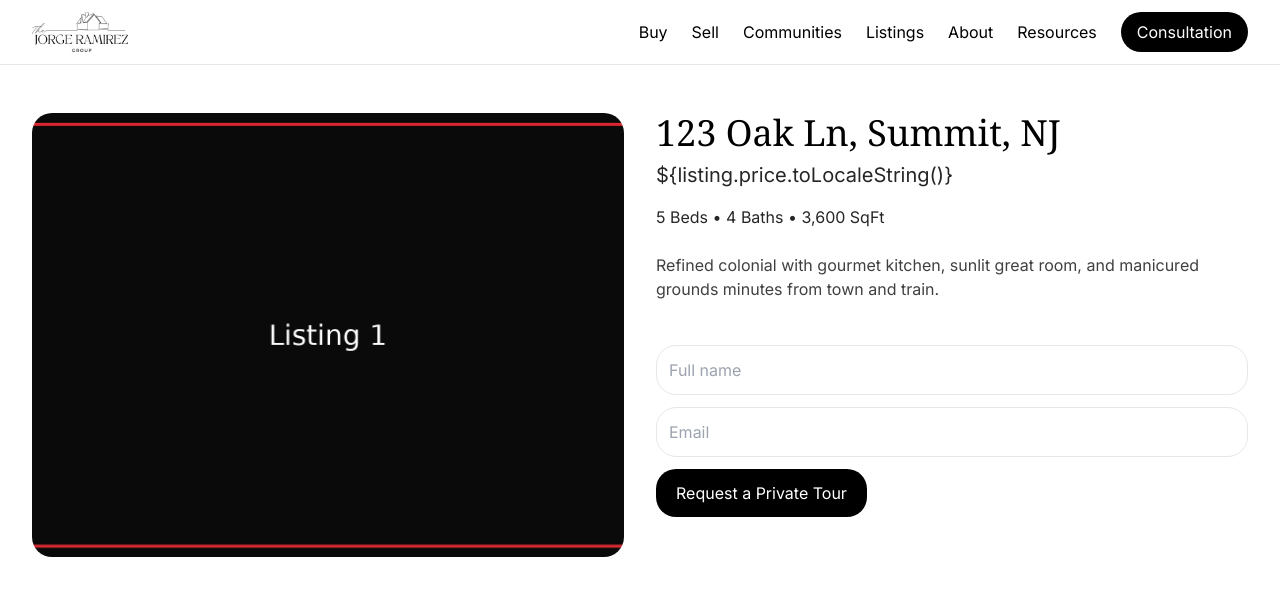
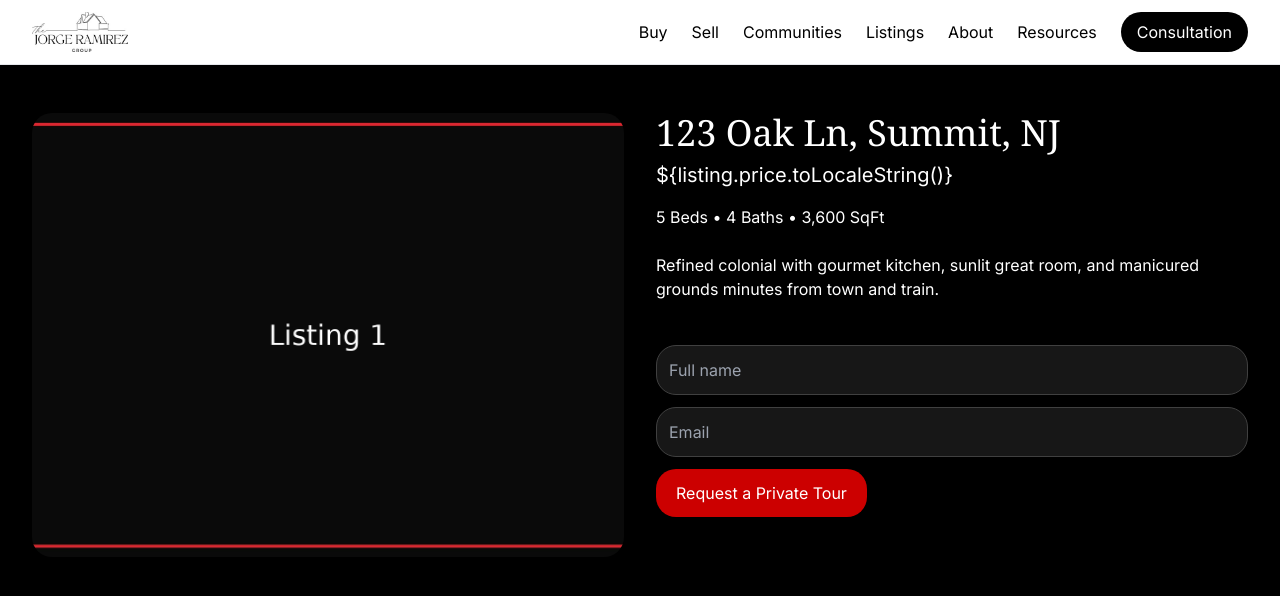
Before and after one commit to jorgeramirez76/jorge-ramirez-group, a Next.js app: page /listings/123-oak-ln-summit in a window 1280 px wide. Shown: the top 596 px of the page. Built offline with nearby package versions, Linux system fonts and the light colour scheme.

Commit message:
feat: dark theme and SEO updates for info pages

```diff
--- a/app/about/page.tsx
+++ b/app/about/page.tsx
@@ -2,16 +2,26 @@ import type { Metadata } from "next";
 
 export const metadata: Metadata = {
   title: "About The Jorge Ramirez Group",
-  description: "About The Jorge Ramirez Group | The Jorge Ramirez Group"
+  description: "About The Jorge Ramirez Group | The Jorge Ramirez Group",
 };
-export default function Page() {
+
+export default function AboutPage() {
   return (
-    <div className="container py-16">
-      <h1 className="font-serif text-4xl">About The Jorge Ramirez Group</h1>
-      <div className="prose max-w-none mt-6">
-        <p>Award‑winning service, market intelligence, and a relentless focus on client outcomes.</p>
-      </div>
-
+    <div className="bg-black text-white min-h-screen [&_p]:text-white">
+      <main className="mx-auto max-w-[900px] p-8">
+        <h1
+          className="font-serif text-4xl opacity-0 [animation:fade-up_0.5s_ease_forwards]"
+          style={{ animationDelay: "0ms" }}
+        >
+          About The Jorge Ramirez Group
+        </h1>
+        <p
+          className="mt-6 opacity-0 [animation:fade-up_0.5s_ease_forwards]"
+          style={{ animationDelay: "200ms" }}
+        >
+          Award‑winning service, market intelligence, and a relentless focus on client outcomes.
+        </p>
+      </main>
     </div>
   );
 }
--- a/app/buy/page.tsx
+++ b/app/buy/page.tsx
@@ -1,4 +1,10 @@
 import KeyFacts from '@/components/seo/KeyFacts';
+import type { Metadata } from 'next';
+
+export const metadata: Metadata = {
+  title: 'Buy a Home in New Jersey',
+  description: 'Expert guidance, private tours, and offer strategies for New Jersey buyers.'
+};
 
 export const revalidate = 86400;
 
--- a/app/communities/[slug]/page.tsx
+++ b/app/communities/[slug]/page.tsx
@@ -1,11 +1,31 @@
 import { COUNTIES, TOWNS } from '@/content/communities.data';
 import Link from 'next/link';
 import { notFound } from 'next/navigation';
+import type { Metadata } from 'next';
 
 export const revalidate = 3600;
 
 export async function generateStaticParams() {
   return [...COUNTIES, ...TOWNS].map((item) => ({ slug: item.slug }));
+}
+
+export async function generateMetadata({ params }: { params: { slug: string } }): Promise<Metadata> {
+  const county = COUNTIES.find((c) => c.slug === params.slug);
+  if (county) {
+    return {
+      title: `${county.name} Communities`,
+      description: `Explore towns in ${county.name}, New Jersey.`
+    };
+  }
+  const town = TOWNS.find((t) => t.slug === params.slug);
+  if (town) {
+    const countyName = COUNTIES.find((c) => c.slug === town.county)?.name;
+    return {
+      title: `${town.name}, ${countyName} Real Estate`,
+      description: town.summary
+    };
+  }
+  return { title: 'Community' };
 }
 
 export default function CommunityPage({ params }: { params: { slug: string } }) {
--- a/app/communities/page.tsx
+++ b/app/communities/page.tsx
@@ -1,6 +1,12 @@
 import { COUNTIES } from '@/content/communities.data';
 import Image from 'next/image';
 import Link from 'next/link';
+import type { Metadata } from 'next';
+
+export const metadata: Metadata = {
+  title: 'Communities We Serve',
+  description: 'Explore New Jersey counties and towns served by The Jorge Ramirez Group.'
+};
 
 export const revalidate = 3600;
 
--- a/app/listings/[slug]/page.tsx
+++ b/app/listings/[slug]/page.tsx
@@ -16,27 +16,57 @@ export async function generateMetadata({ params }: Props): Promise<Metadata> {
 }
 
 export default function ListingDetail({ params }: Props) {
-  const listing = (listings as ListingItem[]).find(l => l.slug === params.slug);
+  const listing = (listings as ListingItem[]).find((l) => l.slug === params.slug);
   if (!listing) return notFound();
   return (
-    <div className="container py-12">
-      <div className="grid lg:grid-cols-2 gap-8">
-        <div className="relative aspect-[4/3] rounded-2xl overflow-hidden">
-          <Image src={listing.images?.[0] ?? "/images/placeholder.webp"} alt={listing.address} fill className="object-cover" />
+    <div className="bg-black text-white min-h-screen [&_p]:text-white">
+      <main className="container py-12">
+        <div className="grid gap-8 lg:grid-cols-2">
+          <div
+            className="relative aspect-[4/3] overflow-hidden rounded-2xl opacity-0 [animation:fade-up_0.5s_ease_forwards]"
+            style={{ animationDelay: "0ms" }}
+          >
+            <Image
+              src={listing.images?.[0] ?? "/images/placeholder.webp"}
+              alt={listing.address}
+              fill
+              className="object-cover"
+            />
           </div>
-        <div>
+          <div
+            className="opacity-0 [animation:fade-up_0.5s_ease_forwards]"
+            style={{ animationDelay: "200ms" }}
+          >
             <h1 className="font-serif text-4xl">{listing.address}</h1>
-          <p className="mt-2 text-xl">${"{"}listing.price.toLocaleString(){"}"}</p>
-          <p className="mt-4">{listing.beds} Beds • {listing.baths} Baths • {listing.sqft.toLocaleString()} SqFt</p>
-          <p className="mt-6 text-neutral-700">{listing.description}</p>
+            <p className="mt-2 text-xl">
+              ${"{"}listing.price.toLocaleString(){"}"}
+            </p>
+            <p className="mt-4">
+              {listing.beds} Beds • {listing.baths} Baths • {listing.sqft.toLocaleString()} SqFt
+            </p>
+            <p className="mt-6">{listing.description}</p>
             <form action="/api/lead" method="post" className="mt-8 space-y-3">
               <input type="hidden" name="interest" value={listing.address} />
-            <input name="name" required placeholder="Full name" className="w-full border rounded-2xl p-3" />
-            <input name="email" required type="email" placeholder="Email" className="w-full border rounded-2xl p-3" />
-            <button className="bg-black text-white px-5 py-3 rounded-2xl">Request a Private Tour</button>
+              <input
+                name="name"
+                required
+                placeholder="Full name"
+                className="w-full rounded-2xl border border-neutral-700 bg-neutral-900 p-3 text-white"
+              />
+              <input
+                name="email"
+                required
+                type="email"
+                placeholder="Email"
+                className="w-full rounded-2xl border border-neutral-700 bg-neutral-900 p-3 text-white"
+              />
+              <button className="rounded-2xl bg-[#cc0000] px-5 py-3 text-white">
+                Request a Private Tour
+              </button>
             </form>
           </div>
         </div>
+      </main>
     </div>
   );
 }
--- a/app/listings/page.tsx
+++ b/app/listings/page.tsx
@@ -1,24 +1,42 @@
 import Image from 'next/image';
 import { getIDX } from '@/lib/idx/provider';
 import { formatNumber, formatPrice } from '@/lib/utils/format';
+import type { Metadata } from 'next';
+
+export const metadata: Metadata = {
+  title: 'Featured Listings',
+  description: 'Browse featured New Jersey homes for sale from The Jorge Ramirez Group.'
+};
 
 export const revalidate = 300; // 5 minutes
 
 export default async function ListingsPage() {
   const listings = await getIDX().featured(12).catch(() => []);
+  const delay = 200;
   return (
+    <div className="bg-black text-white min-h-screen [&_p]:text-white [&_li]:text-white">
       <main className="mx-auto max-w-[1120px] p-8">
-      <h1>Featured Listings</h1>
+        <h1
+          className="opacity-0 [animation:fade-up_0.5s_ease_forwards]"
+          style={{ animationDelay: `${0}ms` }}
+        >
+          Featured Listings
+        </h1>
         {!listings?.length ? (
-        <p>
-          No featured listings yet. <a href="/contact?subject=Off-Market">Ask about off-market homes</a>.
+          <p
+            className="mt-4 opacity-0 [animation:fade-up_0.5s_ease_forwards]"
+            style={{ animationDelay: `${delay}ms` }}
+          >
+            No featured listings yet.{' '}
+            <a href="/contact?subject=Off-Market">Ask about off-market homes</a>.
           </p>
         ) : (
-        <ul className="grid grid-cols-[repeat(auto-fill,minmax(320px,1fr))] gap-5">
-          {listings.map((l) => (
+          <ul className="mt-6 grid grid-cols-[repeat(auto-fill,minmax(320px,1fr))] gap-5">
+            {listings.map((l, idx) => (
               <li
                 key={l.id}
-              className="overflow-hidden rounded-lg border border-gray-200 bg-white"
+                className="overflow-hidden rounded-lg border border-neutral-700 bg-neutral-900 opacity-0 [animation:fade-up_0.5s_ease_forwards]"
+                style={{ animationDelay: `${(idx + 1) * delay}ms` }}
               >
                 <a href={l.url ?? `/contact?interest=${encodeURIComponent(l.address)}`}>
                   <Image
@@ -26,11 +44,10 @@ export default async function ListingsPage() {
                     alt={`${l.address}, ${l.city}`}
                     width={800}
                     height={533}
+                    className="object-cover"
                   />
                   <div className="p-3.5">
-                  <h2>
-                    {l.address}, {l.city}, {l.state} {l.zip}
-                  </h2>
+                    <h2>{l.address}, {l.city}, {l.state} {l.zip}</h2>
                     <p>
                       {formatPrice(l.price)} • {l.beds} bd • {l.baths} ba
                       {l.sqft ? ` • ${formatNumber(l.sqft)} sf` : ''}
@@ -42,5 +59,6 @@ export default async function ListingsPage() {
           </ul>
         )}
       </main>
+    </div>
   );
 }
--- a/app/resources/page.tsx
+++ b/app/resources/page.tsx
@@ -2,16 +2,26 @@ import type { Metadata } from "next";
 
 export const metadata: Metadata = {
   title: "Resources",
-  description: "Resources | The Jorge Ramirez Group"
+  description: "Resources | The Jorge Ramirez Group",
 };
-export default function Page() {
+
+export default function ResourcesPage() {
   return (
-    <div className="container py-16">
-      <h1 className="font-serif text-4xl">Resources</h1>
-      <div className="prose max-w-none mt-6">
-        <p>Guides, blog posts, FAQs, and a practical glossary for NJ buyers and sellers.</p>
-      </div>
-
+    <div className="bg-black text-white min-h-screen [&_p]:text-white">
+      <main className="mx-auto max-w-[900px] p-8">
+        <h1
+          className="font-serif text-4xl opacity-0 [animation:fade-up_0.5s_ease_forwards]"
+          style={{ animationDelay: "0ms" }}
+        >
+          Resources
+        </h1>
+        <p
+          className="mt-6 opacity-0 [animation:fade-up_0.5s_ease_forwards]"
+          style={{ animationDelay: "200ms" }}
+        >
+          Guides, blog posts, FAQs, and a practical glossary for NJ buyers and sellers.
+        </p>
+      </main>
     </div>
   );
 }
--- a/app/sell/page.tsx
+++ b/app/sell/page.tsx
@@ -1,4 +1,10 @@
 import KeyFacts from '@/components/seo/KeyFacts';
+import type { Metadata } from 'next';
+
+export const metadata: Metadata = {
+  title: 'Sell Your New Jersey Home',
+  description: 'Strategic pricing, concierge prep, and cinematic marketing for NJ sellers.'
+};
 
 export const revalidate = 86400;
 
```
Lines whose indentation alone changed are shown as unchanged.
